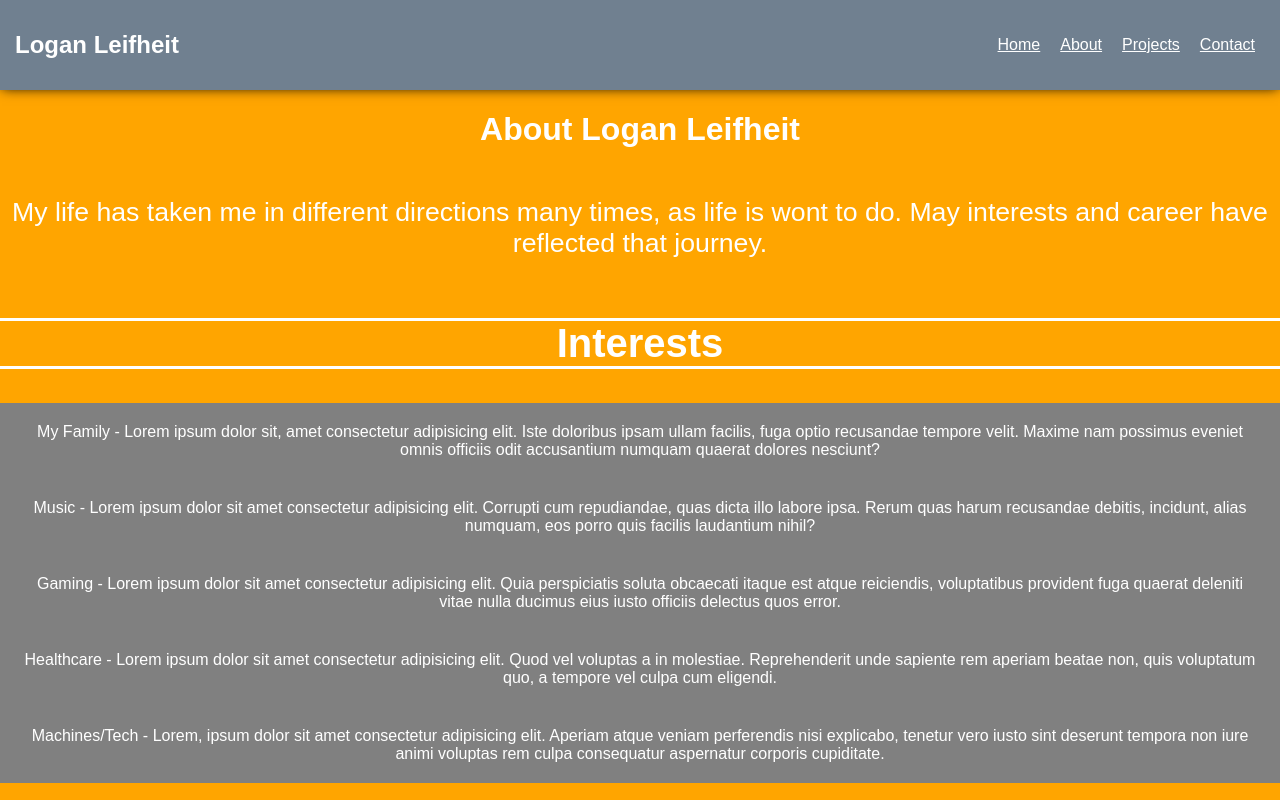
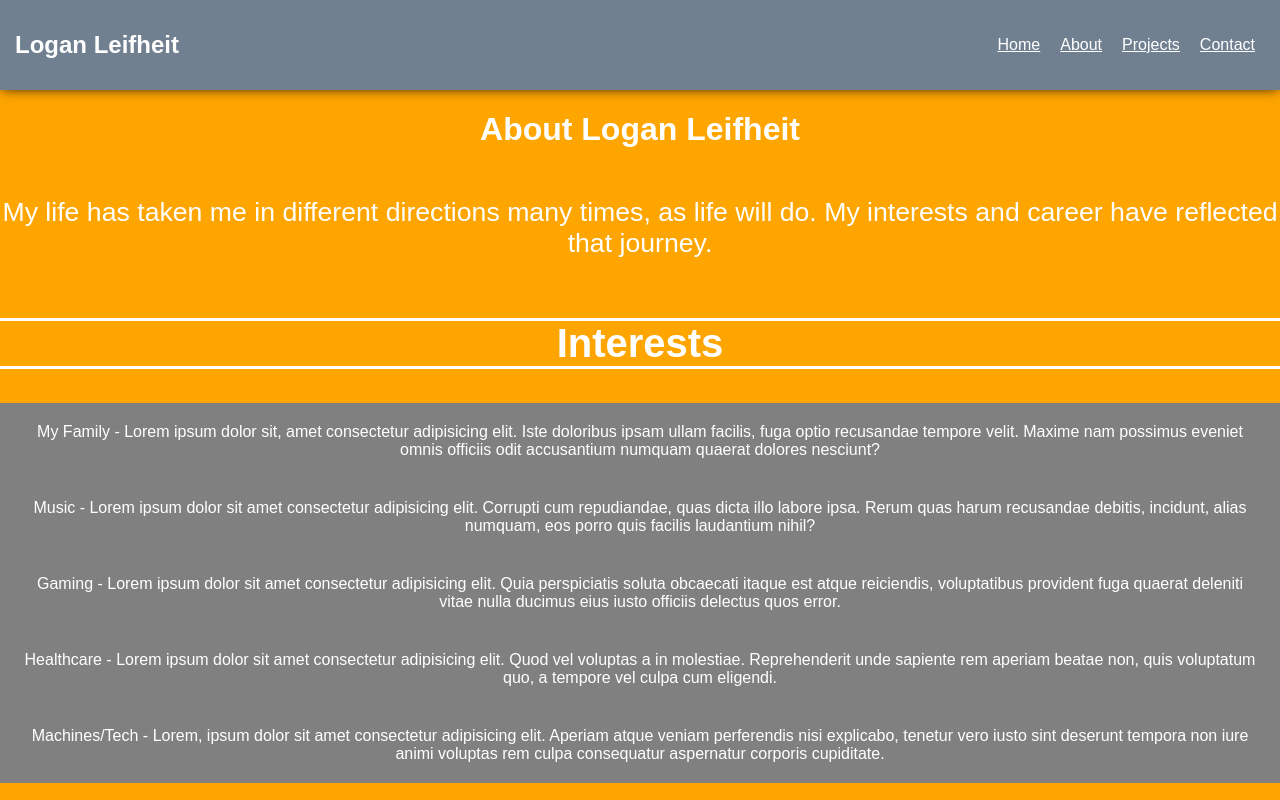
Before and after one commit to lleifhei/Block-09-Workshop-, a plain HTML site: page about.html in a window 1280 px wide. Drawn offline with Linux system fonts and the light colour scheme.

Commit message:
workshop editing

```diff
--- a/about.html
+++ b/about.html
@@ -19,8 +19,7 @@
     </nav>
     <h1>About Logan Leifheit</h1>
       <p>
-        My life has taken me in different directions many times, as life is wont
-        to do. May interests and career have reflected that journey.
+        My life has taken me in different directions many times, as life will do. My interests and career have reflected that journey.
       </p>
     <h2>Interests</h2>
     <div>
--- a/style.css
+++ b/style.css
@@ -62,3 +62,6 @@ h2 {
   font-size: 30pt;
   display: inline-block; border-block-style: solid;background-origin: padding-box;align-items: center;
 }
+@media screen {;
+
+}
```
